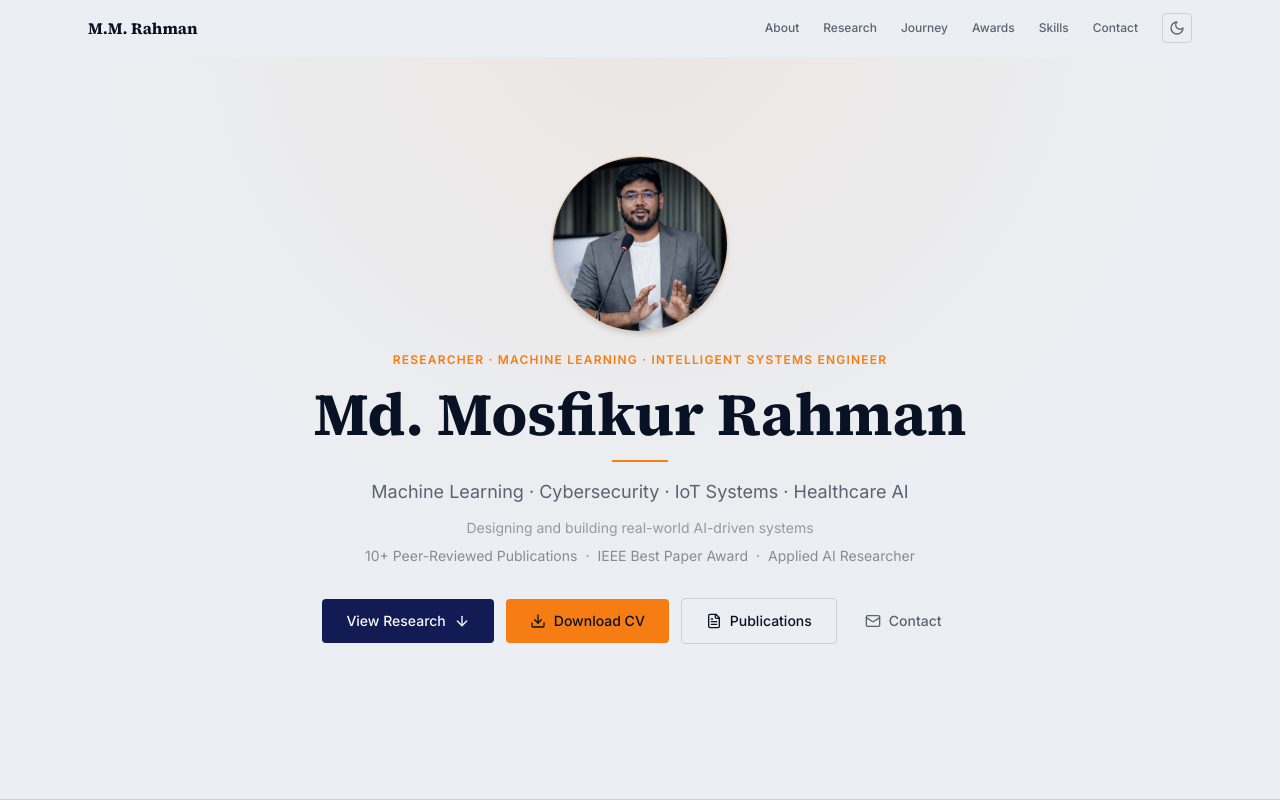
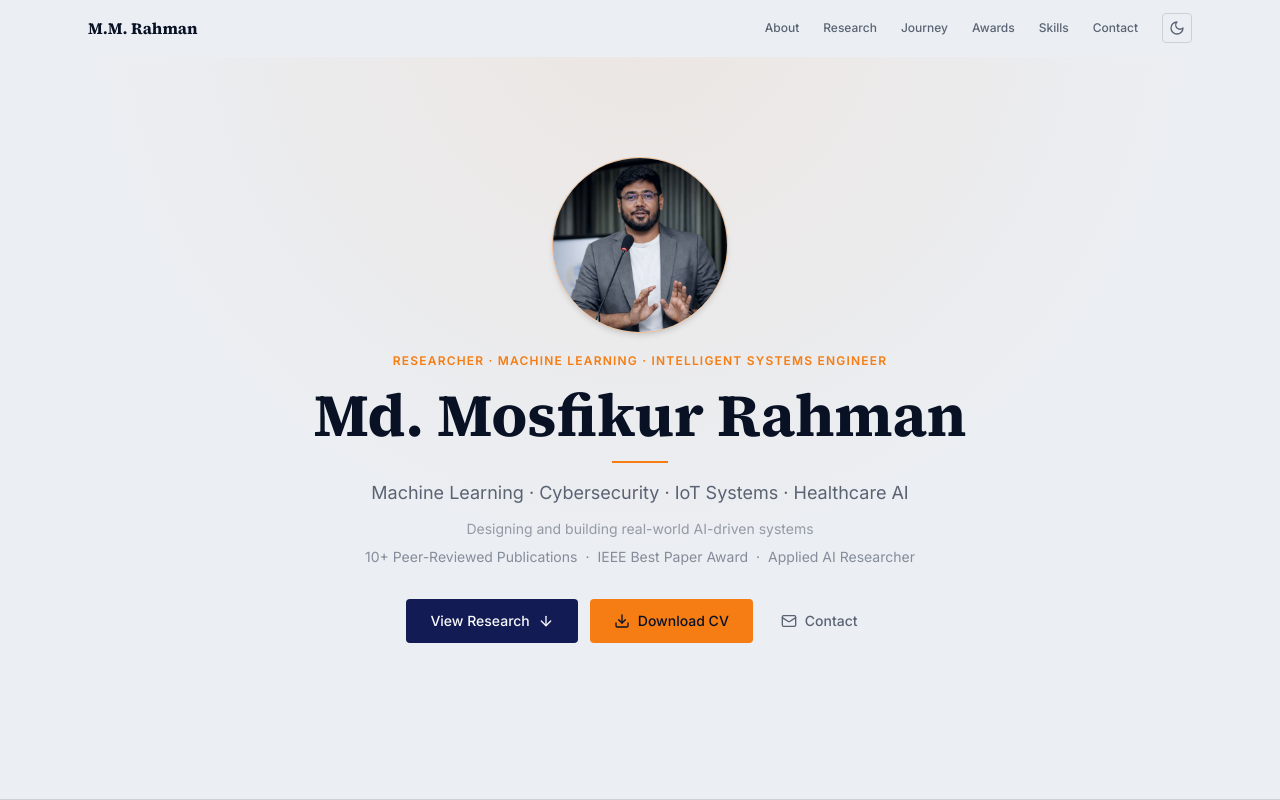
Before and after one commit to mdmosfikurrahman/mdmosfikurrahman.github.io, a React (Vite) app: page / in a window 1280 px wide. Shown: the top 800 px of the page. Built offline with nearby package versions, Linux system fonts and the light colour scheme; the HTML template or start-up script is replaced by a standard one.

Commit message:
Comment out Publications link in `HeroSection`.

```diff
--- a/src/components/HeroSection.tsx
+++ b/src/components/HeroSection.tsx
@@ -89,16 +89,16 @@ const HeroSection = () => {
             </a>
 
             {/* Publications */}
-            <a
-                href="#publications"
-                className="w-full sm:w-auto inline-flex items-center justify-center gap-2
-            border border-border text-foreground px-6 py-3 rounded font-medium
-            hover:bg-secondary transition text-sm
-            dark:border-border dark:hover:bg-secondary/70"
-            >
-              <FileText className="w-4 h-4" />
-              Publications
-            </a>
+            {/*<a*/}
+            {/*    href="#publications"*/}
+            {/*    className="w-full sm:w-auto inline-flex items-center justify-center gap-2 */}
+            {/*border border-border text-foreground px-6 py-3 rounded font-medium */}
+            {/*hover:bg-secondary transition text-sm*/}
+            {/*dark:border-border dark:hover:bg-secondary/70"*/}
+            {/*>*/}
+            {/*  <FileText className="w-4 h-4" />*/}
+            {/*  Publications*/}
+            {/*</a>*/}
 
             {/* Contact */}
             <a
```
